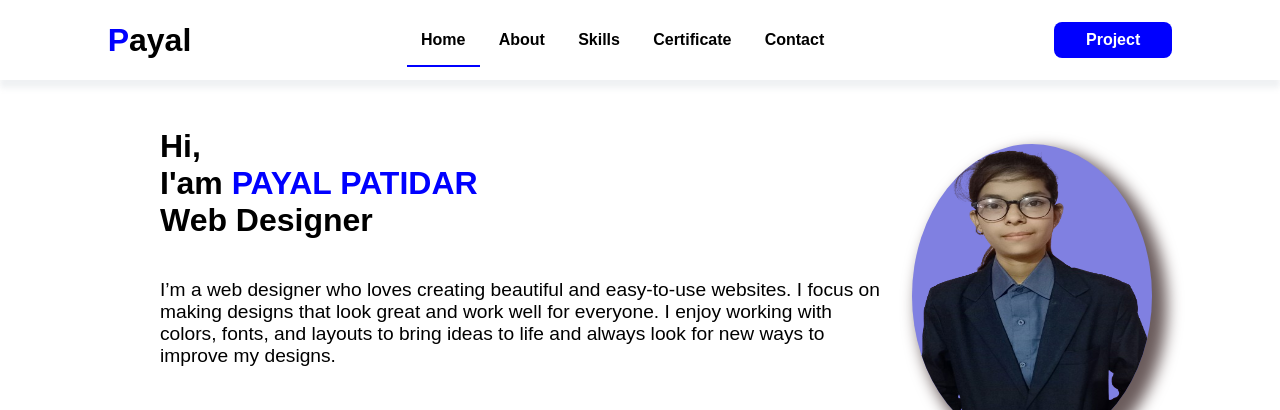
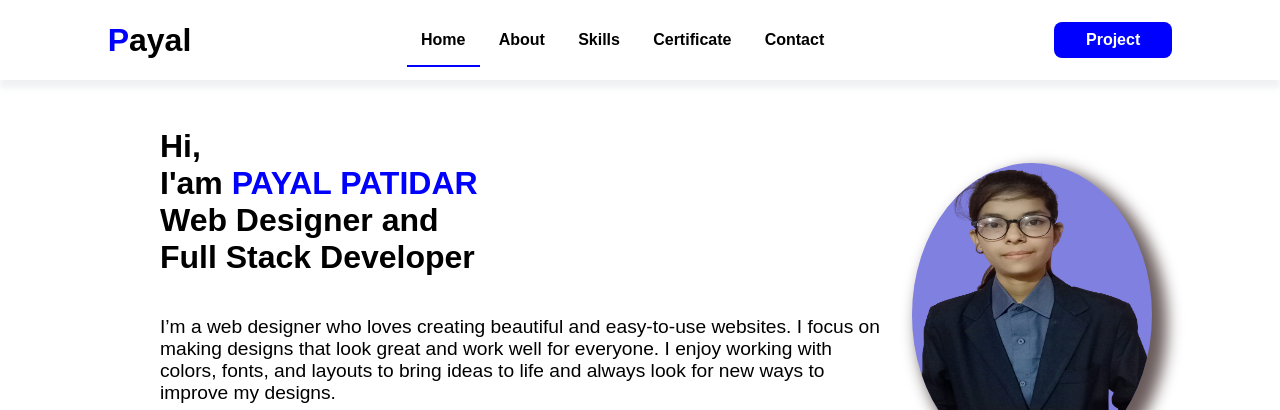
Before and after one commit to payalpatel3225/portfolio, a plain HTML site: page index.html in a window 1280 px wide. Shown: the top 410 px of the page. Drawn offline with nearby package versions, Linux system fonts and the light colour scheme.

Commit message:
Update index.html

```diff
--- a/index.html
+++ b/index.html
@@ -48,7 +48,7 @@
         <section class="home" id="home">
             <div class="home__data">
                 <h1 class="home__title">Hi,<br>I'am <span class="home__title-color">PAYAL PATIDAR</span><br> Web
-                    Designer</h1>
+                    Designer and <br>Full Stack Developer</h1>
                 <p class="home__text">I’m a web designer who loves creating beautiful and easy-to-use websites. I focus
                     on making designs that look great and work well for everyone. I enjoy working with colors, fonts,
                     and layouts to bring ideas to life and always look for new ways to improve my designs.</p>
```
